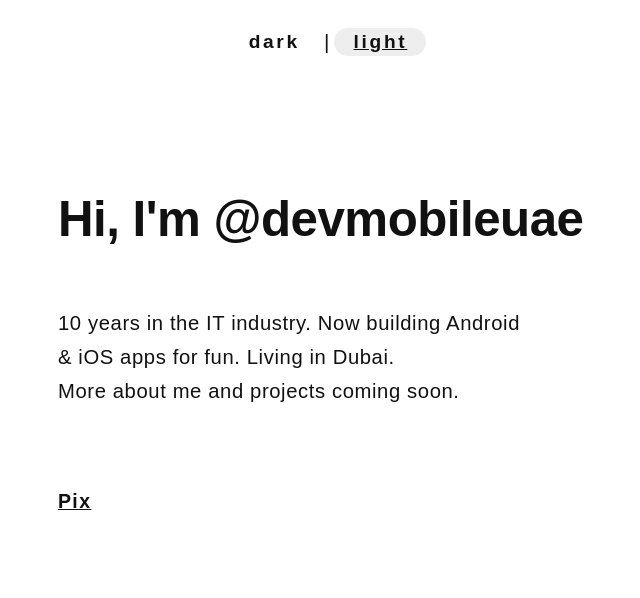
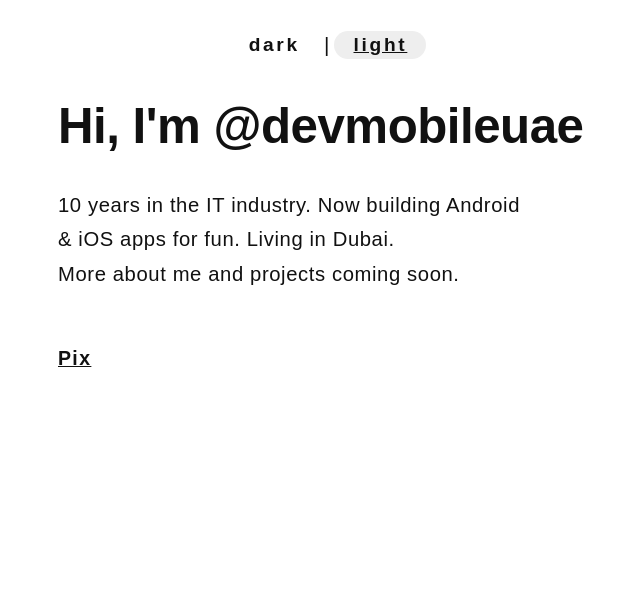
Before and after one commit to devmobileuae/devmobileuae.github.io, a plain HTML site: page index.html in a window 1280 px wide. Shown: the whole page, without its empty margins (312-952 px from the left). Drawn offline with nearby package versions, Linux system fonts and the light colour scheme; a web font is replaced by a local one.

Commit message:
Update index.html

```diff
--- a/index.html
+++ b/index.html
@@ -39,8 +39,8 @@
       display: flex;
       justify-content: center;
       align-items: center;
-      margin-top: 0.0rem;
-      margin-bottom: 3.5rem;
+      margin-top: 1.5rem;
+      margin-bottom: 2rem;
       user-select: none;
     }
     .theme-toggle-txt {
@@ -71,7 +71,7 @@
       padding: 0 12px 10vh 12px;
       display: flex;
       flex-direction: column;
-      gap: 2.7rem;
+      gap: 1.35rem;
       align-items: flex-start;
     }
     .big-title {
@@ -80,7 +80,7 @@
       font-weight: 900;
       letter-spacing: -0.01em;
       margin-bottom: 0.2em;
-      margin-top: 1.4em;
+      margin-top: 0;
       line-height: 1.1;
       color: var(--fg, #111111);
       word-break: break-word;
@@ -219,8 +219,15 @@
       letter-spacing: 0.02em;
       color: inherit;
     }
+    .doc-content a {
+      color: #6b2cc6;
+      text-decoration: underline;
+    }
+    .dark .doc-content a {
+      color: #9f7aea;
+    }
     h1, h2 { font-weight: 700; }
-    h1 { font-size: 1.42em; margin-top: 1.6em; }
+    h1 { font-size: 1.42em; margin-top: 0; }
     h2 { font-size: 1.11em; margin-top: 1.5em; }
     ul, li { font-size: 1em; }
     @media (max-width: 500px) {
@@ -285,7 +292,7 @@
         terms: 'pix_terms'
       }
     };
-    // DPO-IMPROVED PRIVACY POLICY (ENGLISH, including RevenueCat)
+    // ENHANCED PRIVACY POLICY WITH LINKS
     const privacyPolicies = {
       pix_privacy: React.createElement("div", null,
         React.createElement("h1", null, "Pix Privacy Policy"),
@@ -295,11 +302,15 @@
         ),
         React.createElement("h2", null, "Data Controller"),
         React.createElement("p", null,
-          "The data controller for Pix is the app developer: devmobileuae (contact: devmobileuae@gmail.com)."
+          "The data controller for Pix is the app developer: devmobileuae (contact: ",
+          React.createElement("a", {href:"mailto:devmobileuae@gmail.com"},"devmobileuae@gmail.com"),
+          ")."
         ),
         React.createElement("h2", null, "Authentication & Account Data"),
         React.createElement("p", null,
-          "Pix uses Firebase Authentication for sign-in via Google or email and password. When you sign in, your email address, display name, and (if using Google) profile photo are collected and securely managed by Firebase. Your password is never visible to the developer, and all credentials are stored securely by Firebase."
+          "Pix uses ",
+          React.createElement("a", {href:"https://firebase.google.com/docs/auth", target:"_blank", rel:"noopener noreferrer"},"Firebase Authentication"),
+          " for sign-in via Google or email and password. When you sign in, your email address, display name, and (if using Google) profile photo are collected and securely managed by Firebase. Your password is never visible to the developer, and all credentials are stored securely by Firebase."
         ),
         React.createElement("ul", null,
           React.createElement("li", null, "Authentication data is used only to provide app features and subscriptions."),
@@ -308,46 +319,105 @@
         ),
         React.createElement("h2", null, "Payments & Subscriptions"),
         React.createElement("p", null,
-          "Pix uses RevenueCat to process subscriptions and manage payment status. RevenueCat does not receive your personal data, only an anonymous user identifier from Firebase Authentication. All actual payments are processed through Google Play or the App Store, and Pix does not receive or store your payment information."
+          "Pix uses ",
+          React.createElement("a", {href:"https://www.revenuecat.com/", target:"_blank", rel:"noopener noreferrer"},"RevenueCat"),
+          " to process subscriptions and manage payment status. RevenueCat does not receive your personal data, only an anonymous user identifier from Firebase Authentication. All actual payments are processed through ",
+          React.createElement("a", {href:"https://play.google.com/about/play-terms/", target:"_blank", rel:"noopener noreferrer"},"Google Play"),
+          " or the App Store, and Pix does not receive or store your payment information."
         ),
         React.createElement("h2", null, "Image Data & Processing"),
         React.createElement("p", null,
-          "All photo and image processing takes place on your device. Pix does not upload, transfer, or store your images on any server. When you share an image, it is sent only to the app or service you choose via your device’s share menu."
+          "All photo and image processing takes place locally on your device. Pix does not upload, transfer, or store your images on any remote server. When you share an image, it is sent only to the app or service you choose via your device's native share functionality."
         ),
-        React.createElement("h2", null, "Analytics"),
+        React.createElement("h2", null, "Device Permissions"),
         React.createElement("p", null,
-          "Pix uses anonymous analytics (such as Google Play Console statistics) to monitor installs, crashes, and general app usage. No personal or identifying information is collected for analytics."
+          "Pix may request the following permissions on your mobile device:"
         ),
+        React.createElement("ul", null,
+          React.createElement("li", null, React.createElement("b", null, "Camera Access:"), " To capture photos for pixelation (optional)"),
+          React.createElement("li", null, React.createElement("b", null, "Photo Library/Gallery Access:"), " To select existing images for processing (optional)"),
+          React.createElement("li", null, React.createElement("b", null, "Storage Access:"), " To save processed images to your device (optional)")
+        ),
+        React.createElement("p", null, "These permissions are only used for their stated purposes and you can revoke them at any time through your device settings."),
+        React.createElement("h2", null, "Analytics & Crash Reporting"),
+        React.createElement("p", null,
+          "Pix uses anonymous analytics and crash reporting (such as ",
+          React.createElement("a", {href:"https://support.google.com/googleplay/android-developer/answer/6135870", target:"_blank", rel:"noopener noreferrer"},"Google Play Console"),
+          " and ",
+          React.createElement("a", {href:"https://firebase.google.com/docs/crashlytics", target:"_blank", rel:"noopener noreferrer"},"Firebase Crashlytics"),
+          ") to monitor app performance, crashes, and general usage patterns. No personal or identifying information is collected for analytics purposes."
+        ),
+        React.createElement("h2", null, "Third-Party Services"),
+        React.createElement("p", null, "Pix integrates with the following third-party services:"),
+        React.createElement("ul", null,
+          React.createElement("li", null,
+            React.createElement("a", {href:"https://firebase.google.com/support/privacy", target:"_blank", rel:"noopener noreferrer"},"Firebase"),
+            " - for authentication and crash reporting"
+          ),
+          React.createElement("li", null,
+            React.createElement("a", {href:"https://www.revenuecat.com/privacy", target:"_blank", rel:"noopener noreferrer"},"RevenueCat"),
+            " - for subscription management"
+          ),
+          React.createElement("li", null,
+            React.createElement("a", {href:"https://policies.google.com/privacy", target:"_blank", rel:"noopener noreferrer"},"Google"),
+            " - for authentication and app store services"
+          )
+        ),
+        React.createElement("p", null, "Please review their respective privacy policies for more information about how they handle data."),
         React.createElement("h2", null, "Data Sharing"),
-        React.createElement("p", null, "Pix does not share your personal data with any third parties."),
-        React.createElement("h2", null, "Children’s Privacy"),
-        React.createElement("p", null, "Pix is not intended for children under 13, and does not knowingly collect data from children."),
+        React.createElement("p", null, "Pix does not sell, rent, or share your personal data with any third parties for marketing or advertising purposes."),
+        React.createElement("h2", null, "Children's Privacy"),
+        React.createElement("p", null, "Pix is not intended for children under 13 years of age, and does not knowingly collect personal information from children under 13. If we become aware that we have collected personal information from a child under 13, we will take steps to delete such information."),
+        React.createElement("h2", null, "Data Retention"),
+        React.createElement("p", null, "Account data is retained as long as your account is active. If you delete your account, your data will be permanently deleted within 30 days. Anonymized analytics data may be retained longer for app improvement purposes."),
         React.createElement("h2", null, "Data Security"),
         React.createElement("p", null,
-          "All authentication and payment data is processed securely using Firebase and RevenueCat’s systems, both of which follow industry-standard security protocols."
+          "All authentication and payment data is processed securely using industry-standard encryption and security protocols provided by Firebase and RevenueCat. However, no method of transmission over the internet is 100% secure."
         ),
+        React.createElement("h2", null, "Your Rights"),
+        React.createElement("p", null, "Depending on your location, you may have the following rights:"),
+        React.createElement("ul", null,
+          React.createElement("li", null, "Access to your personal data"),
+          React.createElement("li", null, "Correction of inaccurate data"),
+          React.createElement("li", null, "Deletion of your data"),
+          React.createElement("li", null, "Data portability"),
+          React.createElement("li", null, "Withdrawal of consent")
+        ),
+        React.createElement("p", null, "To exercise these rights, contact us at devmobileuae@gmail.com."),
         React.createElement("h2", null, "Changes to This Policy"),
         React.createElement("p", null,
-          "You will be notified of significant changes to this policy via an update in the app or on this page."
+          "We may update this privacy policy from time to time. You will be notified of significant changes via an app update notification or on this page. Continued use of the app after changes constitutes acceptance of the updated policy."
         ),
-        React.createElement("h2", null, "Contact"),
+        React.createElement("h2", null, "Contact Us"),
         React.createElement("p", null,
-          "For privacy questions or account deletion requests, contact: ",
+          "For privacy questions, data requests, or account deletion, contact: ",
           React.createElement("a", {href:"mailto:devmobileuae@gmail.com"},"devmobileuae@gmail.com")
-        )
+        ),
+        React.createElement("p", null, React.createElement("i", null, "Last updated: May 28, 2025"))
       )
     };
     // TERMS (placeholder)
     const termsDocs = {
       pix_terms: React.createElement("div", null,
         React.createElement("h1", null, "Pix Terms of Use"),
-        React.createElement("p", null, "Detailed terms will be posted here soon.")
+        React.createElement("p", null, React.createElement("b", null, "Effective Date:"), " 28 May 2025"),
+        React.createElement("p", null, "By using the Pix mobile application, you agree to these terms."),
+        React.createElement("h2", null, "App Usage"),
+        React.createElement("p", null, "Pix is provided for personal, non-commercial use. You may not reverse engineer, modify, or distribute the app."),
+        React.createElement("h2", null, "Subscriptions"),
+        React.createElement("p", null, "Subscription fees are processed through your app store and are subject to their terms and refund policies."),
+        React.createElement("h2", null, "Limitation of Liability"),
+        React.createElement("p", null, "The app is provided 'as is' without warranties. We are not liable for any damages arising from app usage."),
+        React.createElement("h2", null, "Contact"),
+        React.createElement("p", null,
+          "For questions about these terms, contact: ",
+          React.createElement("a", {href:"mailto:devmobileuae@gmail.com"},"devmobileuae@gmail.com")
+        )
       )
     };
     // MAIN COMPONENTS
     function HomePage({onApp, dark, setDark}) {
       return React.createElement("div", null,
-          React.createElement("div", {className:"text"}, " "),
         React.createElement(ThemeToggle, {onChange: setDark, dark}),
         React.createElement("div", {className:"container"},
           React.createElement("div", {className:"big-title"}, "Hi, I'm @devmobileuae"),
```
